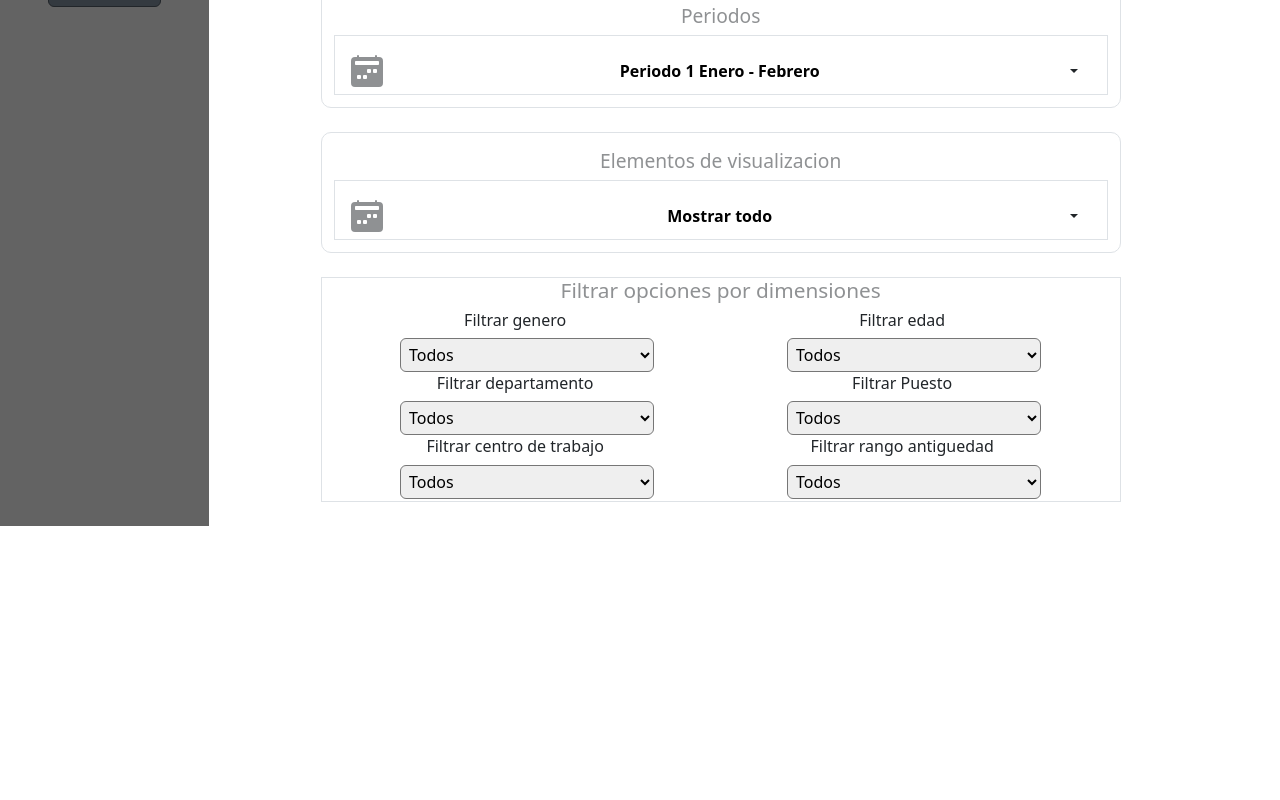
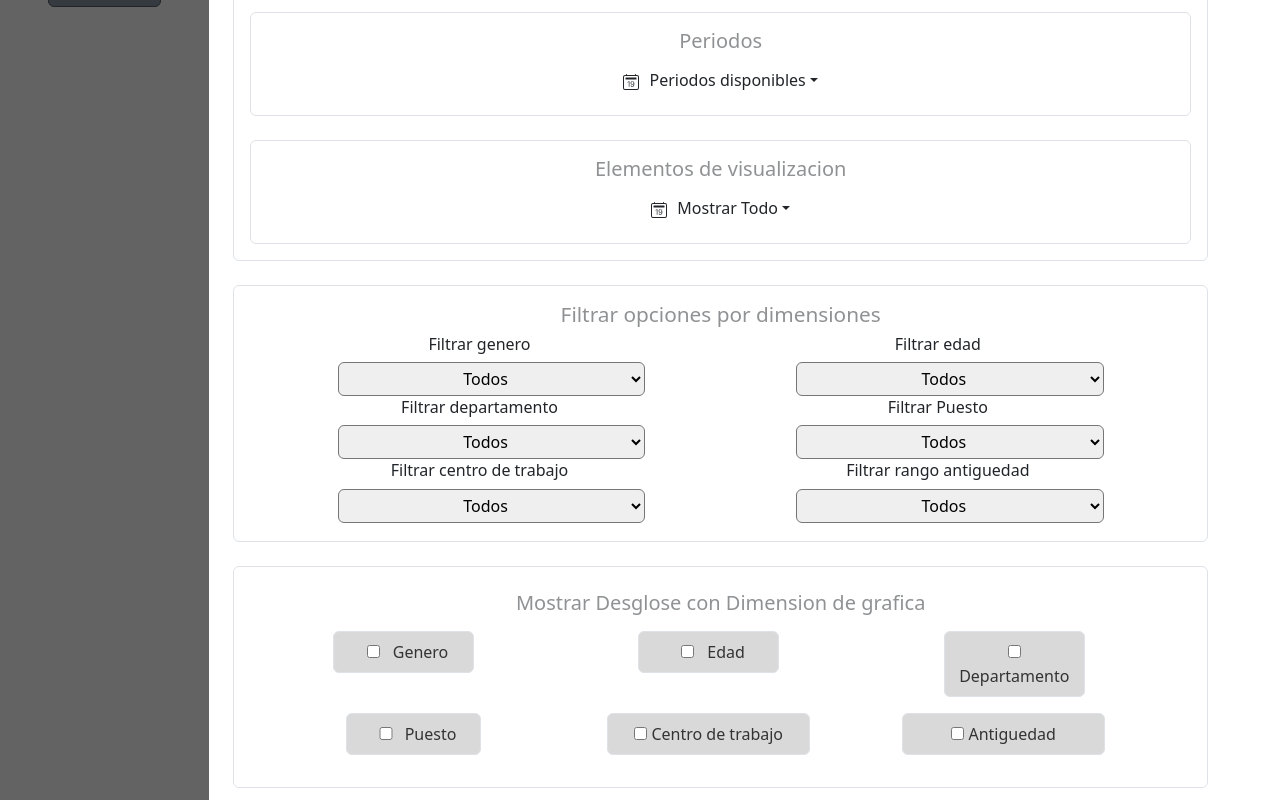
Before and after one commit to wilbert2004/Woorkfell, a React (Create React App) app in the folder frontend/: page /resultados in a window 1280 px wide. Shown: the part 380-1180 px from the top of the page. Before the commit the page ends 906 px from the top, so only its background shows below. Built offline with nearby package versions, Linux system fonts and the light colour scheme; a web font is replaced by a local one.

Commit message:
Update resultados.jsx

```diff
--- a/frontend/src/components/resultados.jsx
+++ b/frontend/src/components/resultados.jsx
@@ -53,128 +53,85 @@ const Resultados = () => {
             <button className="btn btn-primary m-1">Exportar a excel</button>
             <button className="btn btn-primary m-1">Exportar a PDF</button>
           </div>
-          {/* elemento para ver periodos disponibles  */}
+          {/* contenedor del menu principal de dos desplamientos   */}
           <div
-            className="container border mt-3 mx-auto m-2"
+            className="container border mt-4 p-3 d-flex flex-column align-items-center justify-content-around rounded text-center"
             style={{
-              width: "90%",
-              maxWidth: "800px", // Limitar el ancho máximo
-              height: "auto",
-              borderRadius: "10px",
+              paddingBottom: "0.9em",
             }}
           >
-            <h5
-              className="text-center mt-3"
-              style={{
-                opacity: 0.5,
-                fontSize: "1.2rem", // Usar unidades relativas para tamaños de texto
-              }}
-            >
-              Periodos
-            </h5>
-            <div
-              className="border d-flex justify-content-between align-items-center p-3"
-              style={{
-                height: "50%", // Adaptable al contenido
-                flexWrap: "wrap", // Permite que los elementos se acomoden en pantallas pequeñas
-              }}
-            >
-              <span className="d-flex justify-content-center align-items-center">
-                <BsCalendar2WeekFill
-                  style={{
-                    width: "2rem", // Usar unidades relativas
-                    height: "2rem",
-                    opacity: 0.5,
-                  }}
-                />
-              </span>
-              <span
-                className="text-center"
-                style={{
-                  fontSize: "1rem",
-                  fontWeight: "bold",
-                  color: "#000",
-                  flex: "1", // Permite que ocupe más espacio
-                  margin: "0 10px",
-                }}
-              >
-                Periodo 1 Enero - Febrero{" "}
-              </span>
-              <span className="dropdown">
+            {/* contenedor de periodo */}
+            <div className="border container p-3 rounded">
+              <h5 className="opacity-50"> Periodos</h5>
+              <div className="dropdown container">
                 <button
+                  className="btn btn-transparent dropdown-toggle  w-75 "
                   type="button"
-                  className="btn btn-white dropdown-toggle"
+                  id="dropdownMenuButton1"
                   data-bs-toggle="dropdown"
-                ></button>
-              </span>
+                >
+                  <BsCalendar2Date style={{ marginRight: "10px" }} />
+                  Periodos disponibles
+                </button>
+                <ul
+                  className="dropdown-menu  text-center w-75"
+                  aria-labelledby="dropdownMenuButton1"
+                >
+                  <li>
+                    <a className="dropdown-item" href="#">
+                      Periodo 1 Enero - Febrero
+                    </a>
+                  </li>
+                  <li>
+                    <a className="dropdown-item" href="#">
+                      Periodo 1 Marzo - Abril
+                    </a>
+                  </li>
+                </ul>
+              </div>
             </div>
-          </div>
-          {/*  elemento para ver elemento a visualizar */}
-          <div
-            className="container border mt-3 mx-auto m-4"
-            style={{
-              width: "90%",
-              maxWidth: "800px", // Limitar el ancho máximo
-              height: "auto",
-              borderRadius: "10px",
-            }}
-          >
-            <h5
-              className="text-center mt-3"
-              style={{
-                opacity: 0.5,
-                fontSize: "1.2rem", // Usar unidades relativas para tamaños de texto
-              }}
-            >
-              Elementos de visualizacion
-            </h5>
-            <div
-              className="border d-flex justify-content-between align-items-center p-3"
-              style={{
-                height: "50%", // Adaptable al contenido
-                flexWrap: "wrap", // Permite que los elementos se acomoden en pantallas pequeñas
-              }}
-            >
-              <span className="d-flex justify-content-center align-items-center">
-                <BsCalendar2WeekFill
-                  style={{
-                    width: "2rem", // Usar unidades relativas
-                    height: "2rem",
-                    opacity: 0.5,
-                  }}
-                />
-              </span>
-              <span
-                className="text-center"
-                style={{
-                  fontSize: "1rem",
-                  fontWeight: "bold",
-                  color: "#000",
-                  flex: "1", // Permite que ocupe más espacio
-                  margin: "0 10px",
-                }}
-              >
-                Mostrar todo
-              </span>
-              <span className="dropdown">
+            <br />
+
+            {/*  contenedore de datos a visualiazar  */}
+            <div className="border container p-3 rounded">
+              <h5 className="opacity-50"> Elementos de visualizacion </h5>
+              <div className="dropdown container">
                 <button
+                  className="btn btn-transparent dropdown-toggle  w-75 "
                   type="button"
-                  className="btn btn-white dropdown-toggle"
+                  id="dropdownMenuButton1"
                   data-bs-toggle="dropdown"
-                ></button>
-              </span>
+                >
+                  <BsCalendar2Date style={{ marginRight: "10px" }} />
+                  Mostrar Todo
+                </button>
+                <ul
+                  className="dropdown-menu  text-center w-75"
+                  aria-labelledby="dropdownMenuButton1"
+                >
+                  <li>
+                    <a className="dropdown-item" href="#">
+                      Departamentos
+                    </a>
+                  </li>
+                  <li>
+                    <a className="dropdown-item" href="#">
+                      Dimensiones
+                    </a>
+                  </li>
+                </ul>
+              </div>
             </div>
           </div>
 
           <div
-            className="container border  "
+            className="container border mt-4 p-3 d-flex flex-column align-items-center justify-content-around rounded"
             style={{
-              width: "90%",
-              maxWidth: "800px", // Limitar el ancho máximo
+              paddingBottom: "0.9em",
               height: "auto",
             }}
           >
-            <div className="col-xs-12 text-center">
+            <div className="col-xs-12 text-center container">
               <h4
                 className="text text-center"
                 style={{
@@ -189,7 +146,11 @@ const Resultados = () => {
                 <div className="col-6  ">
                   <h6 className="">Filtrar genero</h6>
                   <div className="form-check">
-                    <select name="" id="" className="w-75 p-1 rounded">
+                    <select
+                      name=""
+                      id=""
+                      className="w-75 p-1 rounded text-center"
+                    >
                       <option value="">Todos</option>
                       <option value="">Hombres</option>
                       <option value="">Mujeres</option>
@@ -200,7 +161,11 @@ const Resultados = () => {
                 <div className="col-6">
                   <h6>Filtrar edad</h6>
                   <div className="form-check">
-                    <select name="" id="" className="w-75 p-1 rounded">
+                    <select
+                      name=""
+                      id=""
+                      className="w-75 p-1 rounded text-center"
+                    >
                       <option value="">Todos</option>
                       <option value="">18-24 años</option>
                       <option value="">25-34 años</option>
@@ -213,7 +178,11 @@ const Resultados = () => {
                 <div className="col-6">
                   <h6>Filtrar departamento</h6>
                   <div className="form-check">
-                    <select name="" id="" className="w-75 p-1 rounded">
+                    <select
+                      name=""
+                      id=""
+                      className="w-75 p-1 rounded text-center"
+                    >
                       <option value="">Todos</option>
                       <option value="">Aguascalientes</option>
                       <option value="">Baja California</option>
@@ -224,7 +193,11 @@ const Resultados = () => {
                 <div className="col-6">
                   <h6>Filtrar Puesto </h6>
                   <div className="form-check">
-                    <select name="" id="" className="w-75 p-1 rounded">
+                    <select
+                      name=""
+                      id=""
+                      className="w-75 p-1 rounded text-center"
+                    >
                       <option value="">Todos</option>
                       <option value="">Desarrollador back-end</option>
                       <option value="">Desarrollador front-end</option>
@@ -237,7 +210,11 @@ const Resultados = () => {
                 <div className="col-6">
                   <h6>Filtrar centro de trabajo</h6>
                   <div className="form-check">
-                    <select name="" id="" className="w-75 p-1 rounded">
+                    <select
+                      name=""
+                      id=""
+                      className="w-75 p-1 rounded text-center"
+                    >
                       <option value="">Todos</option>
                       <option value="">Centro de desarrollo</option>
                       <option value="">Centro de soporte</option>
@@ -246,8 +223,12 @@ const Resultados = () => {
                 </div>
                 <div className="col-6">
                   <h6>Filtrar rango antiguedad</h6>
-                  <div className="form-check">
-                    <select name="" id="" className="w-75 p-1 rounded">
+                  <div className="form-check ">
+                    <select
+                      name=""
+                      id=""
+                      className="w-75 p-1 rounded text-center"
+                    >
                       <option value="">Todos</option>
                       <option value="">1 a 5 años</option>
                       <option value="">6 a 10 años</option>
@@ -257,6 +238,147 @@ const Resultados = () => {
               </div>
             </div>
           </div>
+          {/* menu desplazamiento de mostrar desglose  con dimensiones en grafica  */}
+          <div
+            className="container border mt-4 p-3 d-flex flex-column align-items-center justify-content-around rounded text-center"
+            style={{
+              paddingBottom: "0.9em",
+            }}
+          >
+            <h5 className="opacity-50 p-2">
+              Mostrar Desglose con Dimension de grafica{" "}
+            </h5>
+
+            <div className="container">
+              <div className="row">
+                {/* contenedor de generon */}
+                <div className="col ">
+                  <label
+                    className="border p-2  rounded w-50"
+                    style={{
+                      backgroundColor: "#D9D9D9",
+                      color: "#333",
+                    }}
+                  >
+                    <input
+                      type="checkbox"
+                      id="cbox1"
+                      value="first_checkbox"
+                      className="w-25"
+                    />{" "}
+                    Genero
+                  </label>
+                </div>
+                <div className="col">
+                  <label
+                    className="border p-2  rounded w-50"
+                    style={{
+                      backgroundColor: "#D9D9D9",
+                      color: "#333",
+                    }}
+                  >
+                    <input
+                      type="checkbox"
+                      id="cbox2"
+                      value="second_checkbox"
+                      className="w-25"
+                    />{" "}
+                    Edad
+                  </label>
+                </div>
+                <div className="col">
+                  <label
+                    className="border p-2  rounded w-50"
+                    style={{
+                      backgroundColor: "#D9D9D9",
+                      color: "#333",
+                    }}
+                  >
+                    <input
+                      type="checkbox"
+                      id="cbox3"
+                      value="third_checkbox"
+                      className="w-25"
+                    />{" "}
+                    Departamento
+                  </label>
+                </div>
+              </div>
+              <div className="row p-3">
+                <div className="col">
+                  <label
+                    className="border p-2  rounded w-50"
+                    style={{
+                      backgroundColor: "#D9D9D9",
+                      color: "#333",
+                    }}
+                  >
+                    <input
+                      type="checkbox"
+                      id="cbox4"
+                      value="fourth_checkbox"
+                      className="w-25"
+                    />{" "}
+                    Puesto
+                  </label>
+                </div>
+                <div className="col">
+                  <label
+                    className="border p-2  rounded w-75"
+                    style={{
+                      backgroundColor: "#D9D9D9",
+                      color: "#333",
+                    }}
+                  >
+                    <input
+                      type="checkbox"
+                      id="cbox5"
+                      value="fifth_checkbox"
+                      className=""
+                    />{" "}
+                    Centro de trabajo
+                  </label>
+                </div>
+                <div className="col">
+                  <label
+                    className="border p-2  rounded w-75"
+                    style={{
+                      backgroundColor: "#D9D9D9",
+                      color: "#333",
+                    }}
+                  >
+                    <input
+                      type="checkbox"
+                      id="cbox5"
+                      value="fifth_checkbox"
+                      className=""
+                    />{" "}
+                    Antiguedad
+                  </label>
+                </div>
+              </div>
+            </div>
+          </div>
+        </div>
+
+        <div
+          className="container  mt-4 p-3 d-flex flex-column align-items-center justify-content-around rounded text-center"
+          style={{
+            paddingBottom: "0.9em",
+          }}
+        >
+          <div className="row p-5 w-100">
+            <div className="col"></div>
+            <div className="col">
+              <button
+                type="button"
+                className="btn btn-primary rouded text-center"
+              >
+                Procesar reporte
+              </button>
+            </div>
+            <div className="col"></div>
+          </div>
         </div>
       </div>
     </Home>
```
